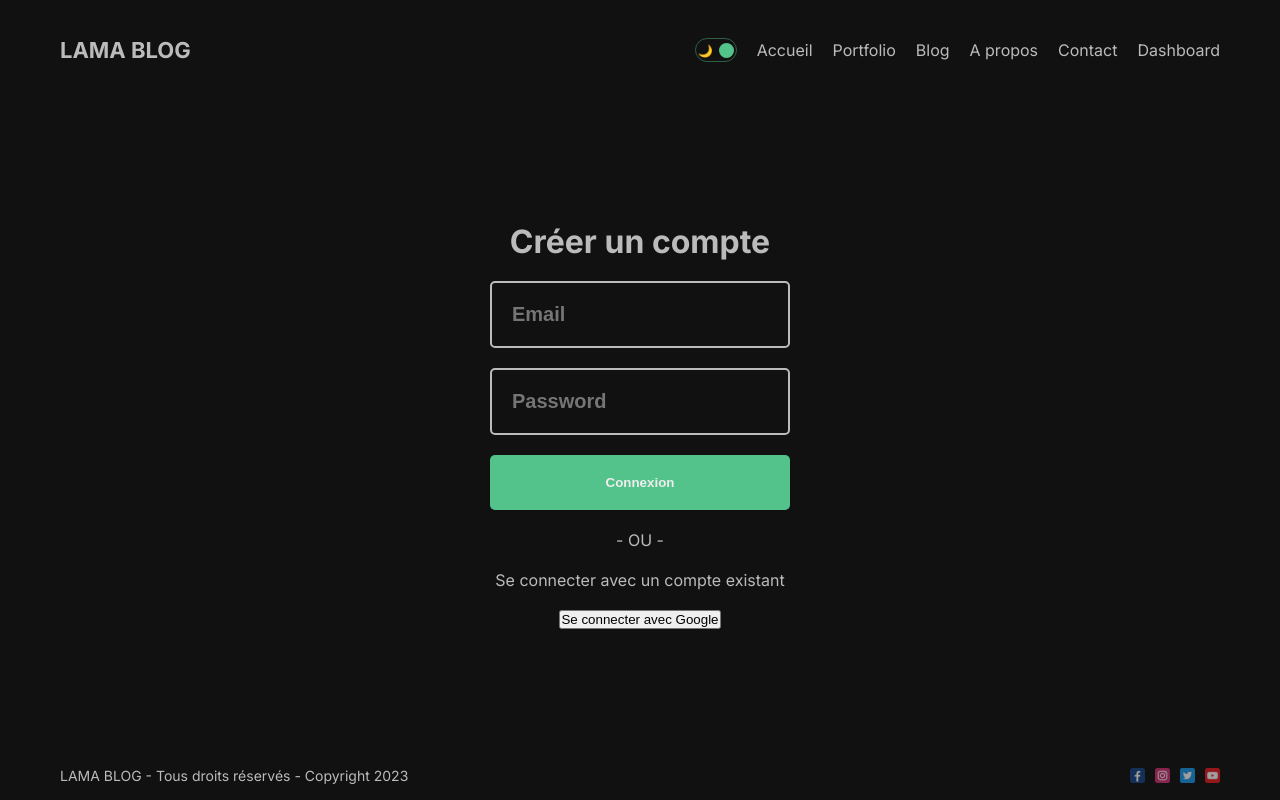
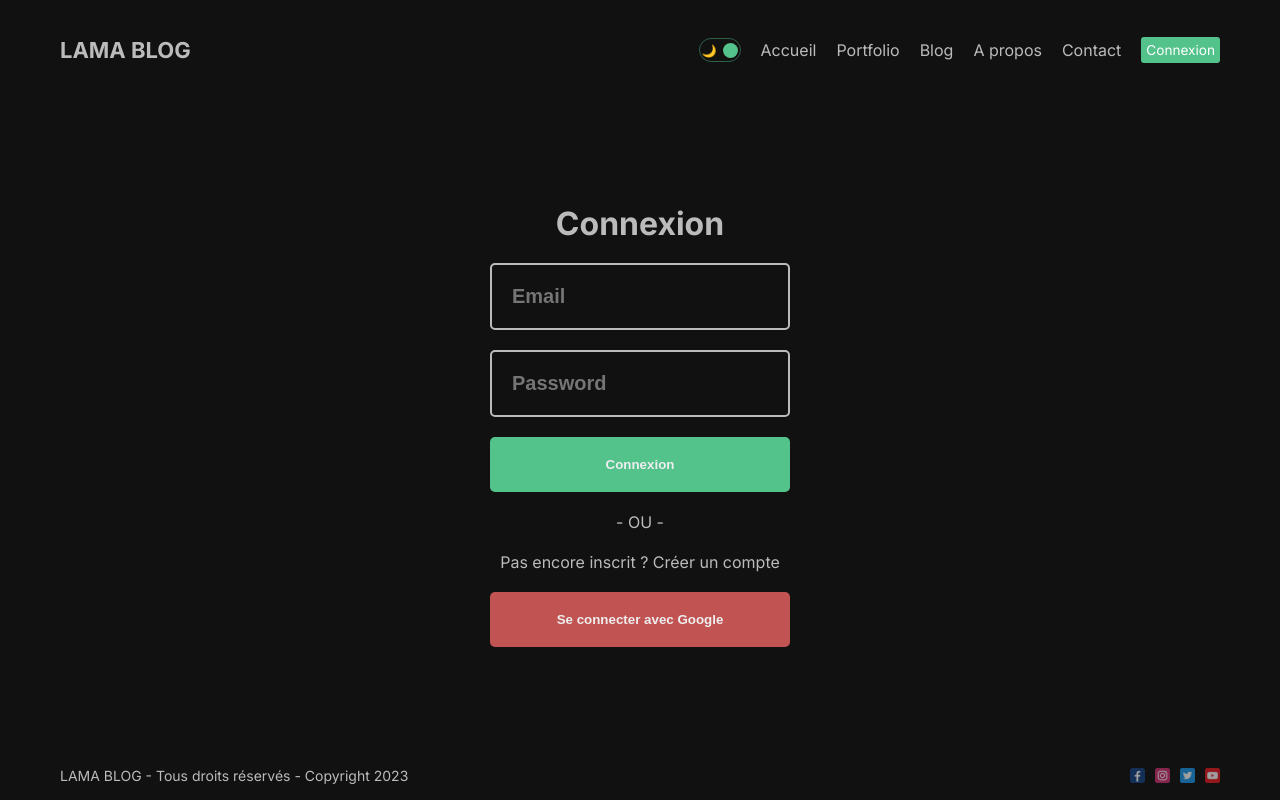
Before and after one commit to Dwain06/LAMA-BLOG, a Next.js app: page /dashboard/login in a window 1280 px wide. Built offline with nearby package versions, Linux system fonts and the light colour scheme; no server answers.

Commit message:
Add protected routes login & dashboard pages

```diff
--- a/src/app/dashboard/(authentication)/login/page.module.css
+++ b/src/app/dashboard/(authentication)/login/page.module.css
@@ -33,3 +33,14 @@
   color: #eee;
   font-weight: bold;
 }
+
+.google {
+  width: 300px;
+  padding: 20px;
+  cursor: pointer;
+  background-color: #c25353;
+  border: none;
+  border-radius: 5px;
+  color: #eee;
+  font-weight: bold;
+}
--- a/src/app/dashboard/(authentication)/login/page.tsx
+++ b/src/app/dashboard/(authentication)/login/page.tsx
@@ -1,11 +1,16 @@
 "use client"
 
 import React from 'react';
-import { signIn } from 'next-auth/react';
+import { signIn, useSession } from 'next-auth/react';
 import styles from './page.module.css';
 import Link from 'next/link';
+import { useRouter } from 'next/navigation';
+import Loading from '@/app/loading';
 
 const Login = () => {
+
+  const session = useSession();
+  const router = useRouter();
 
   const handleSubmit = async (e: any) => {
     e.preventDefault();
@@ -15,9 +20,21 @@ const Login = () => {
     signIn("credentials", {email, password})
   }
 
+  if (session.status === "authenticated") {
+    router.push("/dashboard")
+  }
+
+  if (session.status === "loading") {
+    return (
+      <div className={styles.container}>
+        <Loading />
+      </div>
+    )
+  }
+
   return (
     <div className={styles.container}>
-      <h1 className={styles.title}>Créer un compte</h1>
+      <h1 className={styles.title}>Connexion</h1>
       <form onSubmit={handleSubmit} className={styles.form}>
         <input
           type="text"
@@ -34,10 +51,10 @@ const Login = () => {
         <button className={styles.button}>Connexion</button>
       </form>
       <span className={styles.or}>- OU -</span>
-      <Link className={styles.link} href="/dashboard/login">
-        Se connecter avec un compte existant
+      <Link className={styles.link} href="/dashboard/register">
+        Pas encore inscrit ? Créer un compte
       </Link>
-      <button onClick={() => signIn("google")}>Se connecter avec Google</button>
+      <button className={styles.google} onClick={() => signIn("google")}>Se connecter avec Google</button>
     </div>
   );
 };
--- a/src/app/dashboard/(authentication)/register/page.tsx
+++ b/src/app/dashboard/(authentication)/register/page.tsx
@@ -39,7 +39,6 @@ const Register = () => {
   return (
     <div className={styles.container}>
       <h1 className={styles.title}>Créer un compte</h1>
-      <h2 className={styles.subtitle}>Veuillez vous enregistrer pour accéder au dashboard.</h2>
       <form onSubmit={handleSubmit} className={styles.form}>
         <input
           type="text"
--- a/src/components/navbar/Navbar.tsx
+++ b/src/components/navbar/Navbar.tsx
@@ -36,11 +36,6 @@ const Navbar = () => {
       title: "Contact",
       url: "/contact",
     },
-    {
-      id: 6,
-      title: "Dashboard",
-      url: "/dashboard",
-    },
   ];
 
   return (
@@ -55,10 +50,20 @@ const Navbar = () => {
             {link.title}
           </Link>
         ))}
+        {session.status === "unauthenticated" &&
+          <Link href="/dashboard/login" className={styles.logout}>
+            Connexion
+          </Link>
+        }
         {session.status === "authenticated" &&
-          <button className={styles.logout} onClick={() => signOut()}>
-            Déconnexion
-          </button>
+          <>
+            <Link href="/dashboard" className={styles.link}>
+              Dashboard
+            </Link>
+            <button className={styles.logout} onClick={() => signOut()}>
+              Déconnexion
+            </button>
+          </>
         }
       </div>
     </div>
--- a/src/components/navbar/page.module.css
+++ b/src/components/navbar/page.module.css
@@ -17,6 +17,7 @@
 }
 
 .logout {
+  font-size: 0.85rem;
   padding: 5px;
   border: none;
   background-color: #53c28b;
```
Also changed, not shown: src/app/dashboard/page.tsx (+20 -3 lines).
